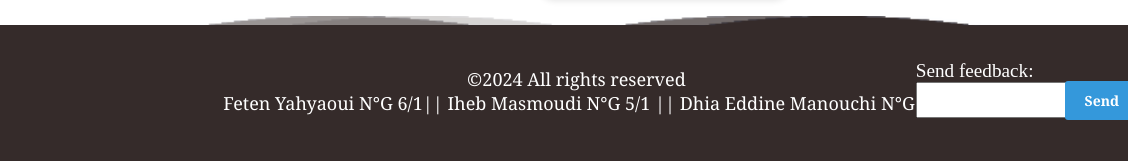
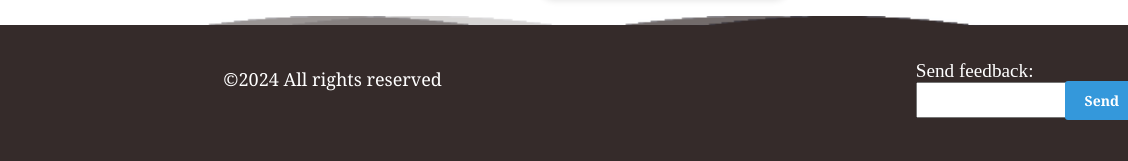
Before and after one commit to TakeMoni/PetConnect, a plain HTML site: page HTML/adopt.html in a window 1280 px wide. Shown: the part 2475-2636 px from the top of the page, 152-1280 px from the left. Drawn offline with Linux system fonts and the light colour scheme; a web font is replaced by a local one.

Commit message:
Update adopt.html

```diff
--- a/HTML/adopt.html
+++ b/HTML/adopt.html
@@ -270,7 +270,7 @@
           </div>
           <div class="cp">
           &copy;2024  All rights reserved <br>
-          Feten Yahyaoui N°G 6/1|| Iheb Masmoudi N°G 5/1 || Dhia Eddine Manouchi N°G 2
+
         </div>
         <div class="feedback"> <p>Send feedback: <textarea name="fb" id="fb"></textarea></div>  <div class="fb-button"> <a class="send-fb">Send</a></p> </div>
         </footer>
```
